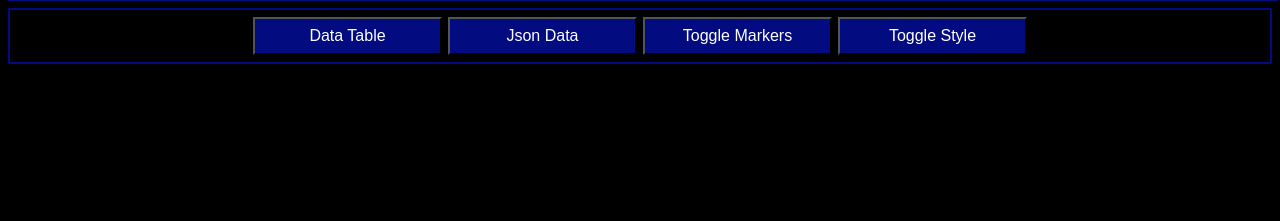
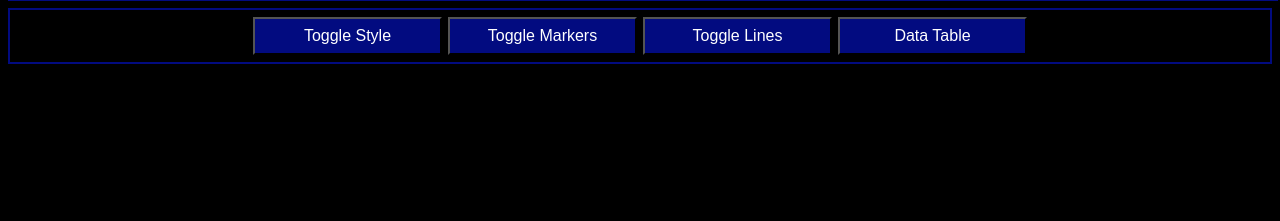
Before and after one commit to CodyNicholson/ISS_Tracking_Project, a Flask app: template flask_app/templates/index.html in a window 1280 px wide. Shown: the part 579-800 px from the top of the page. Run offline with Flask 2, Linux system fonts and the light colour scheme; the template is opened without the code that fills it: most values are stand-ins (such as "Sample title", 1, 10 or a date in 2020); parts of the project's set-up code (start-up, migrations or seed data) failed here and were passed over; some libraries are stand-ins or nearby versions.

Commit message:
Added toggle lines

```diff
--- a/flask_app/static/js/app.js
+++ b/flask_app/static/js/app.js
@@ -1,8 +1,8 @@
-const initialZoom = 2;
 const initialLat = 0.0;
 const initialLon = 0.0;
 const maxZoom = 9;
 const minZoom = 2;
+const initialZoom = 2;
 
 var mymap = L.map('mapid', {
     'worldCopyJump': true,
@@ -53,6 +53,8 @@ function closeAllPopups() {
 
 var markers = [];
 var viewMarkers = true;
+var lines = [];
+var viewLines = true;
 function getMarkersAndDrawLines() {
     $.getJSON("/data", function(data) {
         data.forEach(row => {
@@ -94,43 +96,49 @@ function getMarkersAndDrawLines() {
         uniqueLines.push(currentLine);
 
         for (let i = 0; i < uniqueLines.length; i++) {
-            L.polyline(uniqueLines[i], {color: 'red'}).addTo(mymap);
+            lines.push(L.polyline(uniqueLines[i], {color: 'red'}).addTo(mymap));
         }
     });
 }
 
-function removeMarkers() {
-    viewMarkers = false;
-    for(var i = 0; i < markers.length; i++){
-        mymap.removeLayer(markers[i]);
+function toggleMarkers() {
+    if (viewMarkers) {
+        for(var i = 0; i < markers.length; i++){
+            mymap.removeLayer(markers[i]);
+        }
+        viewMarkers = false;
+    } else {
+        for(var i = 0; i < markers.length; i++){
+            markers[i].addTo(mymap);
+        }
+        viewMarkers = true;
     }
 }
 
-function addMarkers() {
-    viewMarkers = true;
-    for(var i = 0; i < markers.length; i++){
-        markers[i].addTo(mymap);
-    }
-}
-
-function toggleMarkers() {
-    if (viewMarkers) {
-        removeMarkers();
+function toggleLines() {
+    if (viewLines) {
+        for(var i = 0; i < lines.length; i++){
+            mymap.removeLayer(lines[i]);
+        }
+        viewLines = false;
     } else {
-        addMarkers();
+        for(var i = 0; i < lines.length; i++){
+            lines[i].addTo(mymap);
+        }
+        viewLines = true;
     }
 }
 
 getMarkersAndDrawLines();
 
 // TASKS:
-// style webpage and make it mobile friendly
 // select how many datapoints you would like to view up to 500
 // calculate and graph speed of ISS
 // calculate most visited, least visited, and not visited countries
 // create json file with sample data to be used when database connection fails
 // get initial view to center on latest point
 // Map country alpha code to country name in bordering countries
-// Style data table view
+// Style data table view and add json button and return home button
+// toggle draw lines remove json button
 // response.setHeader("Set-Cookie", "HttpOnly;Secure;SameSite=Strict");
 // draw arrow head and starting point
--- a/flask_app/templates/index.html
+++ b/flask_app/templates/index.html
@@ -17,10 +17,10 @@
         </div>
         <div id="mapid"></div>
         <div class="map-header">
+            <button class="header-button" onclick="toggleStyle()">Toggle Style</button>
+            <button class="header-button" onclick="toggleMarkers()">Toggle Markers</button>
+            <button class="header-button" onclick="toggleLines()">Toggle Lines</button>
             <button class="header-button" onclick="location.href='/data-table'">Data Table</button>
-            <button class="header-button" onclick="location.href='/data'">Json Data</button>
-            <button class="header-button" onclick="toggleMarkers()">Toggle Markers</button>
-            <button class="header-button" onclick="toggleStyle()">Toggle Style</button>
         </div>
     </body>
     <footer>
```
